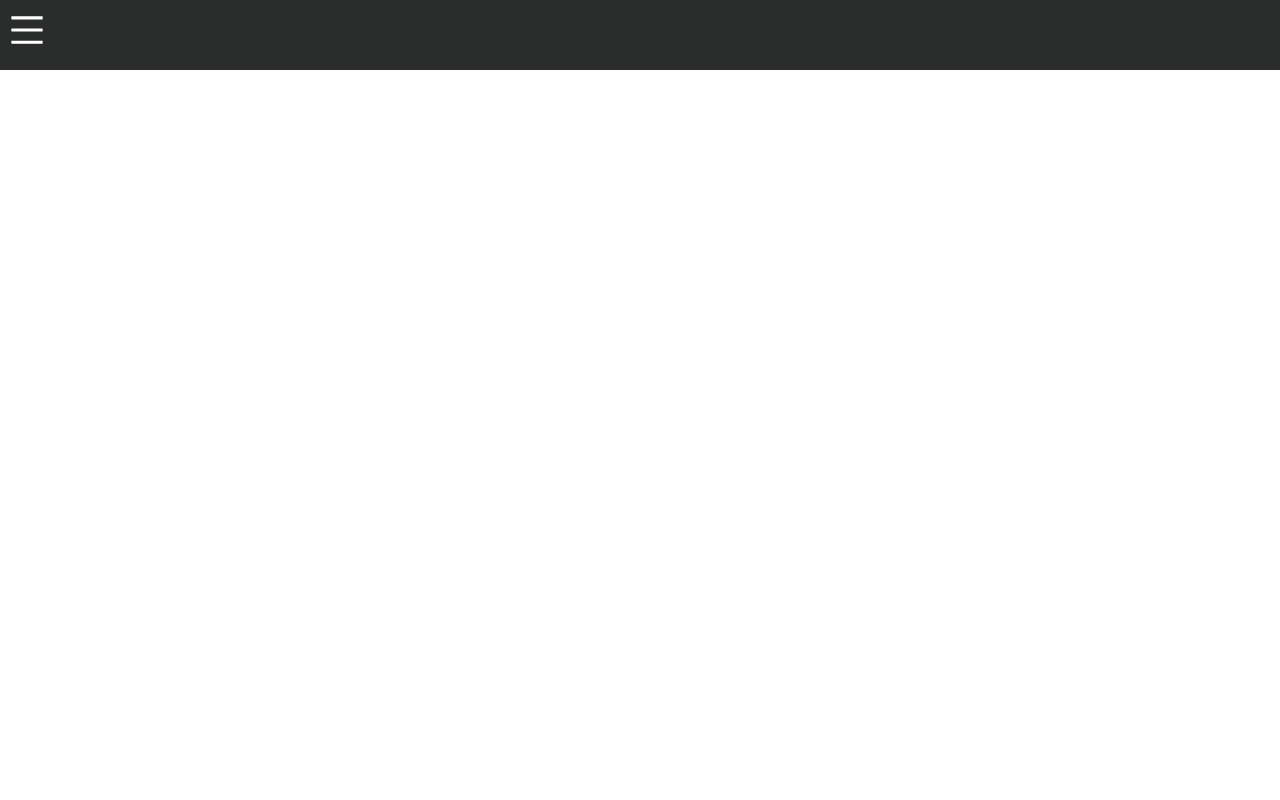
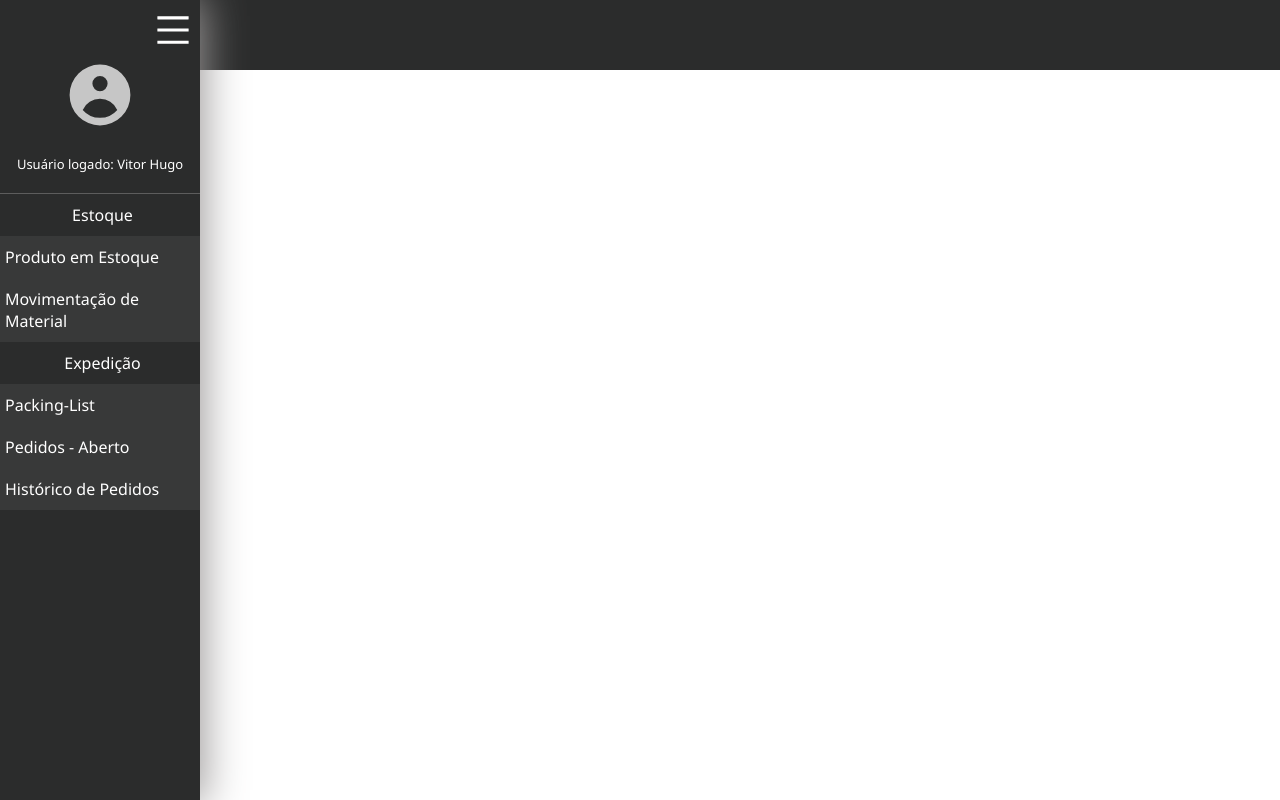
Before and after one commit to vihuro/thr, a Next.js app: page /menu in a window 1280 px wide. Built offline with nearby package versions, Linux system fonts and the light colour scheme.

Commit message:
Icones na navBar

```diff
--- a/components/UI/navBar/navBar.js
+++ b/components/UI/navBar/navBar.js
@@ -2,11 +2,12 @@ import React, {useState} from "react";
 import styles from './navBar.module.css'
 import MenuIcon from '@mui/icons-material/Menu';
 import {AiOutlineMenu} from 'react-icons/ai';
+import {HiUserCircle} from 'react-icons/hi';
 
 
 const navBar = (props) => {
 
-    const [nav, setNav] = useState(false);
+    const [nav, setNav] = useState(true);
 
     const openMenu = () =>{
         if(nav === false){
@@ -20,21 +21,18 @@ const navBar = (props) => {
     return(
         <div className={styles.container_menu}>
             <div className={styles.navBarTop}>
-                <div className={styles.containerIconMenu}>
-                    <AiOutlineMenu className={styles.iconMenu} onClick={openMenu}/>
+                <div className={nav === false ? styles.containerIconMenu : styles.containerIconMenuHover}>
+                    <AiOutlineMenu className={styles.icon_meu_navBarTop} onClick={openMenu}/>
                 </div>
 
                 <nav className={nav === false ?  styles.navBar_none : styles.navBar_menu}>
                     <div className={styles.info}>
-                        <div className={styles.containerIconMenu}>
+                        <div className={nav === true ? styles.containerIconMenu : styles.iconMenuHover}>
                             <AiOutlineMenu className={styles.iconMenu} onClick={openMenu}/>
                         </div>
-                        {/* <div className={styles.containerIconMenu}>
-                            <MenuIcon onClick={openMenu} className={styles.iconMenu} />
+                        <div className={styles.containerIconUser}>
+                            <HiUserCircle className={styles.uSerIcon}/>
                         </div>
-                        <div className={styles.containerIconUser}>
-                            <AiOutlineMenu/>
-                        </div> */}
                         <a>Usuário logado:   Vitor Hugo</a>
                     </div>
                     <ul className={styles.navBar_menu_Ul}>
--- a/components/UI/navBar/navBar.module.css
+++ b/components/UI/navBar/navBar.module.css
@@ -13,7 +13,7 @@
     color: white;
     font-size: 40px;
     text-align: left;
-    margin-top: 15px;
+    margin-top: 12px;
     margin-left: 10px;
 }
 
@@ -31,29 +31,75 @@
     display: block;
     top: 0px;
     box-shadow: 0px 0px 40px 4px rgb(155, 152, 152);
+
+    transition:  1s;
+
+
+    transform: translateX(0%) rotateY(0deg);
+    transform-origin: left;
+
+
+
+
+    z-index: 1;
 }
+
+
 
 .navBar_none{
 
-    display: none;
+    width: 200px;
+    height: 100vh;
+    background-color: transparent;
+    color: white;
+    position: absolute;
+    display: block;
+    top: 0px;
+    box-shadow: 0px 0px 40px 4px rgb(155, 152, 152);
+    z-index: 1;
+    left: 0%;
+
+    transform: translateX(-40%) rotateY(-90deg);
+    transform-origin: left;
+
+
+    transition:  1s;
+
+    transform-origin: left;
+
+
+
+    opacity: 1;
+
 }
+
 
 
 .info {
     text-align: right;
 }
+
 .containerIconMenu{
-    text-align: left;
+    padding-right: 7px;
+    height: 100%;
 }
+
+.iconMenuHover{
+    transform: translateX(-20px);
+    transition: 1s;
+}
+
+
+.containerIconMenuHover{
+    margin-right: 120px;
+    transform: translateX(120px);
+    transition: 1s;
+}
+
 .containerIconUser{
     text-align: center;
 }
 
-.containerIconUser button{
-    background-color: transparent;
-    border: none;
-    padding: 15px;
-}
 
 .iconMenu {
     color: white;
@@ -69,10 +115,11 @@
 }
 
 .uSerIcon {
-    color: white;
+    color: rgb(198, 198, 198);
     align-items: center;
     font-size: 80px;
     padding: 2px;
+    margin-bottom: 15px;
 }
 
 .containerIconMenu :hover{
```
